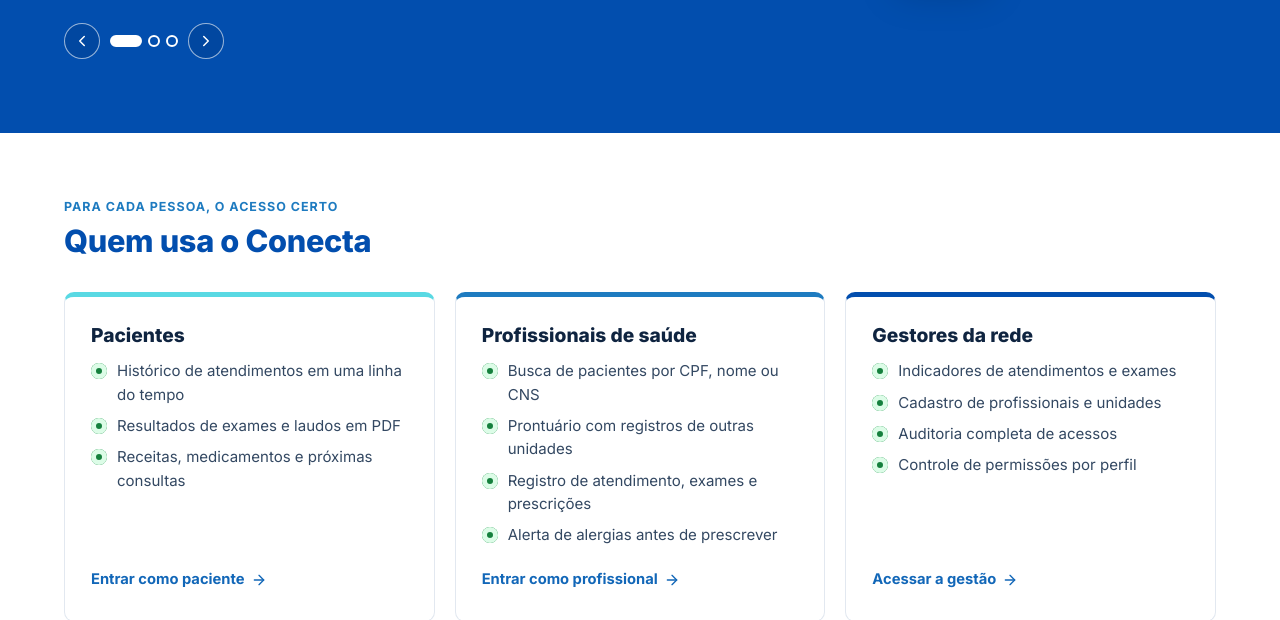
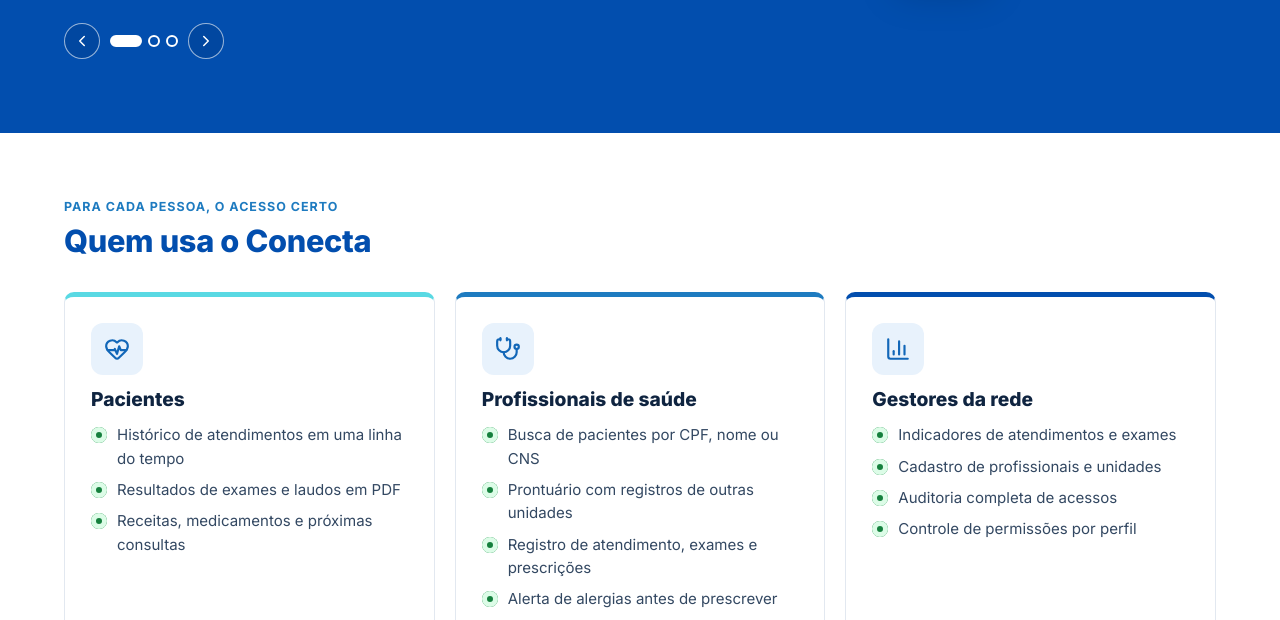
Before and after one commit to HenriqueBilhan/Projeto-Hackathon, a plain HTML site: page frontend/index.html in a window 1280 px wide. Shown: the part 480-1100 px from the top of the page. Drawn offline with nearby package versions, Linux system fonts and the light colour scheme.

```diff
--- a/frontend/index.html
+++ b/frontend/index.html
@@ -136,7 +136,7 @@
         </header>
         <div class="audience-grid">
           <article class="audience" id="pacientes">
-
+            <span class="aud-ico"><i data-lucide="heart-pulse" aria-hidden="true"></i></span>
             <h3>Pacientes</h3>
             <ul class="checklist">
               <li>Histórico de atendimentos em uma linha do tempo</li>
@@ -146,6 +146,7 @@
             <a class="link-arrow" href="login.html">Entrar como paciente <i data-lucide="arrow-right" aria-hidden="true"></i></a>
           </article>
           <article class="audience" id="profissionais">
+            <span class="aud-ico"><i data-lucide="stethoscope" aria-hidden="true"></i></span>
             <h3>Profissionais de saúde</h3>
             <ul class="checklist">
               <li>Busca de pacientes por CPF, nome ou CNS</li>
@@ -156,7 +157,7 @@
             <a class="link-arrow" href="login.html?perfil=profissional">Entrar como profissional <i data-lucide="arrow-right" aria-hidden="true"></i></a>
           </article>
           <article class="audience" id="gestores">
-
+            <span class="aud-ico"><i data-lucide="bar-chart-3" aria-hidden="true"></i></span>
             <h3>Gestores da rede</h3>
             <ul class="checklist">
               <li>Indicadores de atendimentos e exames</li>
```
